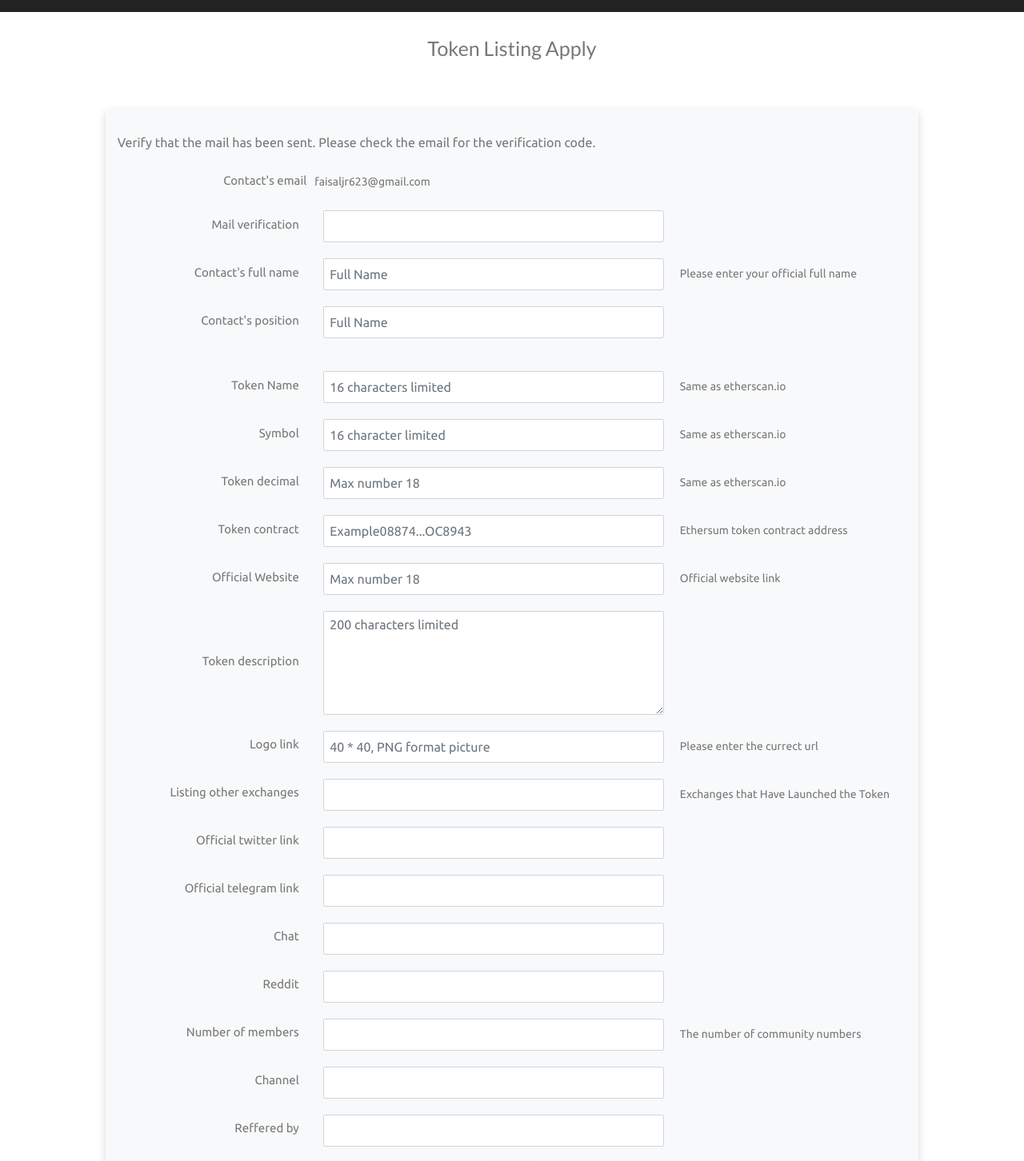
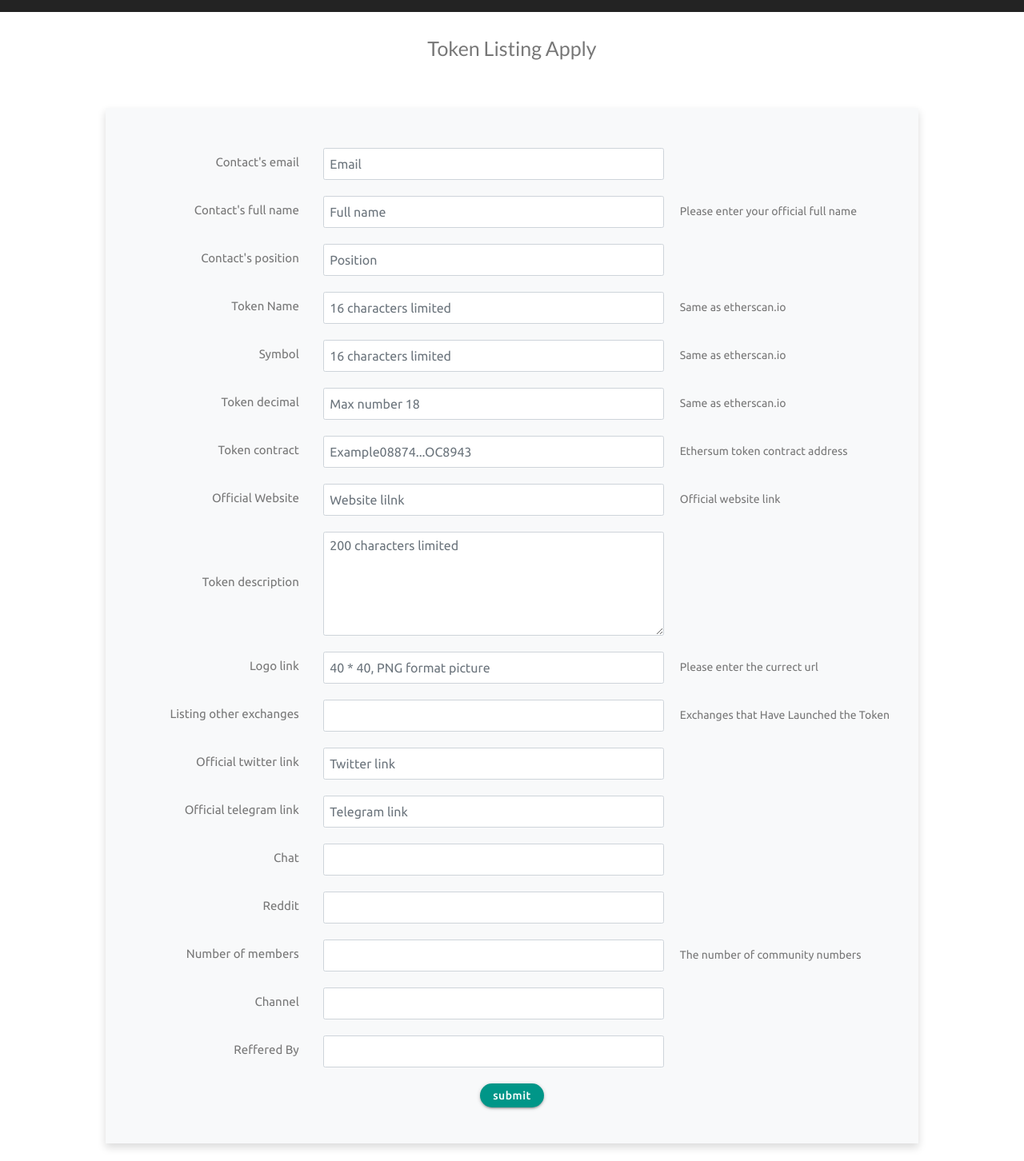
Before and after one commit to shariarfaisal/etherpm_frontend, a React (Create React App) app: page /tokenlisting in a window 1280 px wide. Shown: the part 40-1492 px from the top of the page at 80% size. Built offline with nearby package versions, Linux system fonts and the light colour scheme.

Commit message:
token listing form customized

```diff
--- /dev/null
+++ b/src/components/tokenListing/Input.js
@@ -0,0 +1,22 @@
+import React,{ memo } from 'react'
+
+const Input = ({ label, value, setValue, id, plc, type= 'text', note, required=true }) => {
+  return (
+    <div className="item">
+      <label htmlFor={id}>{label}</label>
+      <input
+        title={note? note: ''}
+        id={id}
+        value={value}
+        onChange={e => setValue(e.target.value)}
+        className="form-control"
+        type={type}
+        placeholder={plc}
+        required={required}
+      />
+    <span className="item-msg">{note && note}</span>
+    </div>
+  )
+}
+
+export default memo(Input)
--- a/src/components/tokenListing/TokenListing.js
+++ b/src/components/tokenListing/TokenListing.js
@@ -1,131 +1,178 @@
-import React from 'react'
-import styled from 'styled-components'
+import React,{ useState } from 'react'
+import Input from './Input'
+import './token-listing.scss'
 
 
 const TokenListing = (props) => {
+  const [email,setEmail] = useState('')
+  const [name,setName] = useState('')
+  const [position,setPosition] = useState('')
+  const [tokenName,setTokenName] = useState('')
+  const [symbol,setSymbol] = useState('')
+  const [tokenDecimal,setTokenDecimal] = useState('')
+  const [tokenContract,setTokenContract] = useState('')
+  const [websiteLink,setWebsiteLink] = useState('')
+  const [description,setDescription] = useState('')
+  const [logoLink,setLogoLink] = useState('')
+  const [exchanges,setExchanges] = useState('')
+  const [twitter,setTwitter] = useState('')
+  const [telegram,setTelegram] = useState('')
+  const [chat,setChat] = useState('')
+  const [reddit,setReddit] = useState('')
+  const [members,setMembers] = useState('')
+  const [channel,setChannel] = useState('')
+  const [refferedBy,setRefferedBy] = useState('')
+
   return(
-    <TokenListingStyle className="token-listing">
+    <div className="token-listing">
       <div className="wrapper mx-5">
         <h1 className="my-5 text-center">Token Listing Apply</h1>
         <div className="row mx-0 justify-content-center">
           <form className="form col-lg-10 bg-light px-4 py-5 my-5 shadow">
 
-
-            <p>Verify that the mail has been sent. Please check the email for the verification code.</p>
-            <div className="item">
-              <label>Contact's email</label>
-              <span className="item-msg">faisaljr623@gmail.com</span>
-            </div>
-
-            <div className="item">
-              <label>Mail verification</label>
-              <input className="form-control" type="text" name="" value=""  />
-              <span className="item-msg"></span>
-            </div>
-
-            <div className="item">
-              <label>Contact's full name</label>
-              <input className="form-control" type="text" placeholder="Full Name" />
-              <span className="item-msg">Please enter your official full name</span>
-            </div>
-
-            <div className="item">
-              <label>Contact's position</label>
-              <input className="form-control" type="text" placeholder="Full Name" />
-              <span className="item-msg"></span>
-            </div>
-
-            <div style={{border:'1px doted grey;',height: '1px'}}></div>
+              <Input
+                id="email"
+                label="Contact's email"
+                type="email"
+                plc="Email"
+                value={email}
+                setValue={setEmail}
+              />
+              <Input
+                id="name"
+                label="Contact's full name"
+                plc="Full name"
+                value={name}
+                setValue={setName}
+                note="Please enter your official full name"
+              />
+              <Input
+                id="position"
+                label="Contact's position"
+                plc="Position"
+                value={position}
+                setValue={setPosition}
+              />
+              <Input
+                id="token_name"
+                label="Token Name"
+                plc="16 characters limited"
+                value={tokenName}
+                setValue={setTokenName}
+                note="Same as etherscan.io"
+              />
+              <Input
+                id="symbol"
+                label="Symbol"
+                plc="16 characters limited"
+                value={symbol}
+                setValue={setSymbol}
+                note="Same as etherscan.io"
+              />
+              <Input
+                id="token_desical"
+                label="Token decimal"
+                plc="Max number 18"
+                value={tokenDecimal}
+                setValue={setTokenDecimal}
+                note="Same as etherscan.io"
+              />
+              <Input
+                id="token_contract"
+                label="Token contract"
+                plc="Example08874...OC8943"
+                value={tokenContract}
+                setValue={setTokenContract}
+                note="Ethersum token contract address"
+              />
+              <Input
+                id="website"
+                label="Official Website"
+                plc="Website lilnk"
+                value={websiteLink}
+                setValue={setWebsiteLink}
+                note="Official website link"
+              />
 
               <div className="item">
-                <label>Token Name</label>
-                <input className="form-control" type="text" placeholder="16 characters limited" />
-                <span className="item-msg">Same as etherscan.io</span>
-              </div>
-
-              <div className="item">
-                <label>Symbol</label>
-                <input className="form-control" type="text" placeholder="16 character limited" />
-                <span className="item-msg">Same as etherscan.io</span>
-              </div>
-
-              <div className="item">
-                <label>Token decimal</label>
-                <input className="form-control" type="text" placeholder="Max number 18" />
-                <span className="item-msg">Same as etherscan.io</span>
-              </div>
-
-              <div className="item">
-                <label>Token contract</label>
-                <input className="form-control" type="text" placeholder="Example08874...OC8943" />
-                <span className="item-msg">Ethersum token contract address</span>
-              </div>
-
-              <div className="item">
-                <label>Official Website</label>
-                <input className="form-control" type="text" placeholder="Max number 18" />
-                <span className="item-msg">Official website link</span>
-              </div>
-
-              <div className="item">
-                <label>Token description</label>
-                <textarea className="form-control" name="" cols="" rows="5" placeholder="200 characters limited"></textarea>
+                <label htmlFor="description">Token description</label>
+                <textarea
+                  id="description"
+                  value={description}
+                  onChange={e => setDescription(e.target.value)}
+                  className="form-control"
+                  cols=""
+                  rows="5"
+                  placeholder="200 characters limited"></textarea>
                 <span className="item-msg"></span>
               </div>
 
-              <div className="item">
-                <label>Logo link</label>
-                <input className="form-control" type="text" placeholder="40 * 40, PNG format picture" />
-                <span className="item-msg">Please enter the currect url</span>
-              </div>
-
-              <div className="item">
-                <label>Listing other exchanges</label>
-                <input className="form-control" type="text" placeholder="" />
-                <span className="item-msg">Exchanges that Have Launched the Token</span>
-              </div>
-
-              <div className="item">
-                <label>Official twitter link</label>
-                <input className="form-control" type="text" placeholder="" />
-                <span className="item-msg"></span>
-              </div>
-
-              <div className="item">
-                <label>Official telegram link</label>
-                <input className="form-control" type="text" placeholder="" />
-                <span className="item-msg"></span>
-              </div>
-
-              <div className="item">
-                <label>Chat</label>
-                <input className="form-control" type="text" placeholder="" />
-                <span className="item-msg"></span>
-              </div>
-
-              <div className="item">
-                <label>Reddit</label>
-                <input className="form-control" type="text" placeholder="" />
-                <span className="item-msg"></span>
-              </div>
-
-              <div className="item">
-                <label>Number of members</label>
-                <input className="form-control" type="text" placeholder="" />
-                <span className="item-msg">The number of community numbers</span>
-              </div>
-
-              <div className="item">
-                <label>Channel</label>
-                <input className="form-control" type="text" placeholder="" />
-                <span className="item-msg"></span>
-              </div>
-
-              <div className="item">
-                <label>Reffered by</label>
-                <input className="form-control" type="text" placeholder="" />
-                <span className="item-msg"></span>
-              </div>
+              <Input
+                id="logo_link"
+                label="Logo link"
+                plc="40 * 40, PNG format picture"
+                value={logoLink}
+                setValue={setLogoLink}
+                note="Please enter the currect url"
+              />
+              <Input
+                id="exchanges"
+                label="Listing other exchanges"
+                plc=""
+                value={exchanges}
+                setValue={setExchanges}
+                note="Exchanges that Have Launched the Token"
+              />
+              <Input
+                id="twitter"
+                label="Official twitter link"
+                plc="Twitter link"
+                value={twitter}
+                setValue={setTwitter}
+              />
+              <Input
+                id="telegram"
+                label="Official telegram link"
+                plc="Telegram link"
+                value={telegram}
+                setValue={setTelegram}
+              />
+              <Input
+                id="chat"
+                label="Chat"
+                plc=""
+                value={chat}
+                setValue={setChat}
+              />
+              <Input
+                id="reddit"
+                label="Reddit"
+                plc=""
+                value={reddit}
+                setValue={setReddit}
+              />
+              <Input
+                id="members"
+                label="Number of members"
+                plc=""
+                value={members}
+                setValue={setMembers}
+                note="The number of community numbers"
+              />
+              <Input
+                id="channel"
+                label="Channel"
+                plc=""
+                value={channel}
+                setValue={setChannel}
+              />
+              <Input
+                id="reffered_by"
+                label="Reffered By"
+                plc=""
+                value={refferedBy}
+                setValue={setRefferedBy}
+              />
 
               <div className="my-4 text-center">
                 <button className="button btn-teal" type="button">submit</button>
@@ -134,47 +181,9 @@ const TokenListing = (props) => {
           </form>
         </div>
       </div>
-    </TokenListingStyle>
+    </div>
   )
 }
 
 
-const TokenListingStyle = styled.div`
-  min-height: 80vh;
-
-  .form{
-    font-family: "ubuntu",sans-sarif;
-    .item{
-      margin: 2rem 0;
-      box-sizing: border-box;
-      display: flex;
-      align-items: center;
-      label{
-        width: 25%;
-        font-size: 1.5rem;
-        padding: 0 1rem;
-        text-align: right
-      }
-      .form-control{
-        width: 45%;
-        margin: 0 2rem;
-        font-size: 1.6rem;
-
-        &:focus{
-          box-shadow: none;
-          border-color: #00BCD4;
-        }
-      }
-      input{
-        height: 40px;
-      }
-      .item-msg{
-        width: 30%;
-        font-size: 1.4rem;
-      }
-    }
-  }
-
-`
-
 export default TokenListing
--- /dev/null
+++ b/src/components/tokenListing/token-listing.scss
@@ -0,0 +1,38 @@
+
+.token-listing{
+  min-height: 80vh;
+
+  .form{
+    font-family: "ubuntu",sans-sarif;
+    .item{
+      margin: 2rem 0;
+      box-sizing: border-box;
+      display: flex;
+      align-items: center;
+      label{
+        width: 25%;
+        font-size: 1.5rem;
+        padding: 0 1rem;
+        text-align: right
+      }
+      .form-control{
+        width: 45%;
+        margin: 0 2rem;
+        font-size: 1.6rem;
+
+        &:focus{
+          box-shadow: none;
+          border-color: #00BCD4;
+        }
+      }
+      input{
+        height: 40px;
+      }
+      .item-msg{
+        width: 30%;
+        font-size: 1.4rem;
+      }
+    }
+  }
+
+}
```
